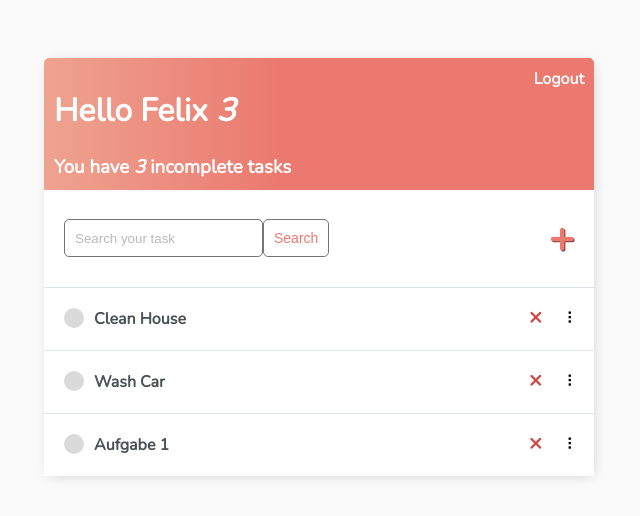
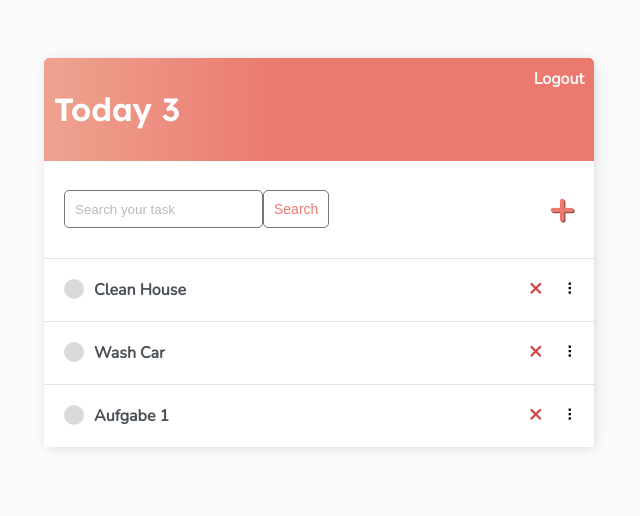
Before and after one commit to HexyFex/todo_app, a Django app: page / in a window 1280 px wide. Shown: the top 516 px of the page, without its empty margins (321-961 px from the left). Run offline with Django 5.2, Linux system fonts and the light colour scheme; a user stored in the database is signed in; data comes from the database, SQL or seed files in the repository.

Commit message:
26.05.2024 / 14:31

```diff
--- /dev/null
+++ b/base/static/base/base.css
@@ -0,0 +1,13 @@
+h1, h2 {
+    font-family: "Lexend Deca", sans-serif;
+    font-optical-sizing: auto;
+    font-weight: 600;
+    font-style: normal;
+}
+
+h1 i {
+    font-family: "Lexend Deca", sans-serif;
+    font-optical-sizing: auto;
+    font-weight: 600;
+    font-style: normal;
+}
--- a/base/templates/base/task_list.html
+++ b/base/templates/base/task_list.html
@@ -1,10 +1,23 @@
+<!DOCTYPE html>
+<html>
+
+<head>
+    <meta name="viewport" content="width=device-width, initial">
+    <meta charset="utf-8">
+    <link rel="stylesheet" href="static/base/base.css">
+    <link rel="preconnect" href="https://fonts.googleapis.com">
+    <link rel="preconnect" href="https://fonts.gstatic.com" crossorigin>
+    <link href="https://fonts.googleapis.com/css2?family=Lexend+Deca:wght@100..900&display=swap" rel="stylesheet">
+</head>
+<body>
+
+
 {% extends 'base/main.html' %} {% block content %}
 
     <script src="https://cdn.jsdelivr.net/npm/sortablejs@latest/Sortable.min.js"></script>
     <div class="header-bar">
         <div>
-        <h1>Hello {{request.user|title}} <i>{{count}}</i></h1>
-        <h3 style="margin:0">You have <i>{{count}}</i> incomplete task{{ count|pluralize:"s" }}</h3>
+            <h1 class="lexend-deca-header">Today <i>{{ count }}</i></h1>
         </div>
 
         {% if request.user.is_authenticated %}
@@ -15,7 +28,7 @@
 
     <div id="search-add-wrapper">
         <form method="GET" style="display: flex;">
-        <input type='text' name='search-area' placeholder="Search your task" value="{{search_input}}">
+            <input type='text' name='search-area' placeholder="Search your task" value="{{ search_input }}">
             <input class="button" type="submit" value='Search'>
         </form>
         {% if tasks|length > 0 %}
@@ -33,13 +46,13 @@
 
     <div id="tasklist" class="task-items-wrapper">
         {% for task in tasks %}
-    <div class="task-wrapper" data-position="{{task.pk}}">
+            <div class="task-wrapper" data-position="{{ task.pk }}">
                 <div class="task-title">
                     {% if task.complete %}
                         <div class="task-complete-icon"></div>
-            <i><s><a href="{% url 'task-update' task.id %}">{{task}}</a></s></i> {% else %}
+                        <i><s><a href="{% url 'task-update' task.id %}">{{ task }}</a></s></i> {% else %}
                         <div class="task-incomplete-icon"></div>
-            <a href="{% url 'task-update' task.id %}">{{task}}</a> {% endif %}
+                        <a href="{% url 'task-update' task.id %}">{{ task }}</a> {% endif %}
                 </div>
                 <div class="task-controls">
                     <a class="delete-link" href="{% url 'task-delete' task.id %}">&#215;</a>
@@ -50,7 +63,8 @@
         {% empty %}
             <div style="text-align: center; padding-bottom: 10px; line-height: 1em;">
                 <h3>No new tasks are created.</h3>
-        <h3>Create a <a style="text-decoration: none; color: #e53935;" href="{% url 'task-create' %}">New task</a> ! </h3>
+                <h3>Create a <a style="text-decoration: none; color: #e53935;" href="{% url 'task-create' %}">New
+                    task</a> ! </h3>
             </div>
         {% endfor %}
     </div>
@@ -82,3 +96,6 @@
     </script>
 
 {% endblock content %}
+
+</body>
+</html>
--- a/base/views.py
+++ b/base/views.py
@@ -90,9 +90,11 @@ class DeleteView(LoginRequiredMixin, DeleteView):
     model = Task
     context_object_name = 'task'
     success_url = reverse_lazy('tasks')
+
     def get_queryset(self):
         owner = self.request.user
         return self.model.objects.filter(user=owner)
+
 
 class TaskReorder(View):
     def post(self, request):
```
Lines whose indentation alone changed are shown as unchanged.
